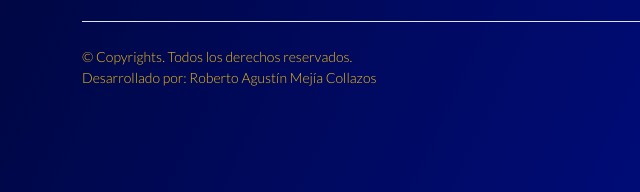
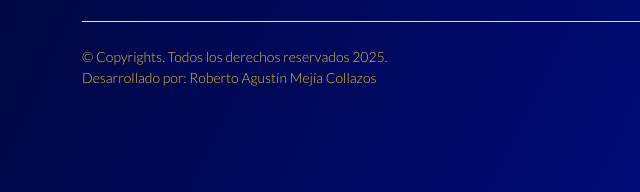
Before and after one commit to BrendaJimenez215/HDD-G3, a website: page index.html in a window 1280 px wide. Shown: the part 2300-2492 px from the top of the page, 0-640 px from the left. Drawn offline with nearby package versions, Linux system fonts and the light colour scheme.

Commit message:
Actualiza footer - Todos los derechos reservados año vigente

```diff
--- a/index.html
+++ b/index.html
@@ -271,7 +271,7 @@
                 </div>
             </div>
             <div class="footer__rowDos d-flex justify-content-between py-4 my-4 border-top">
-                <p class="footer__parrafo small text-muted mb-0">&copy; Copyrights. Todos los derechos reservados.<br>Desarrollado por:
+                <p class="footer__parrafo small text-muted mb-0">&copy; Copyrights. Todos los derechos reservados 2025.<br>Desarrollado por:
                     <a class="footer__link" target="blank" href="https://github.com/RobertoMejiaCollazos">Roberto Agustín Mejía Collazos</a>
                 </p>
                 <ul class="footer__ul list-unstyled d-flex">
```
